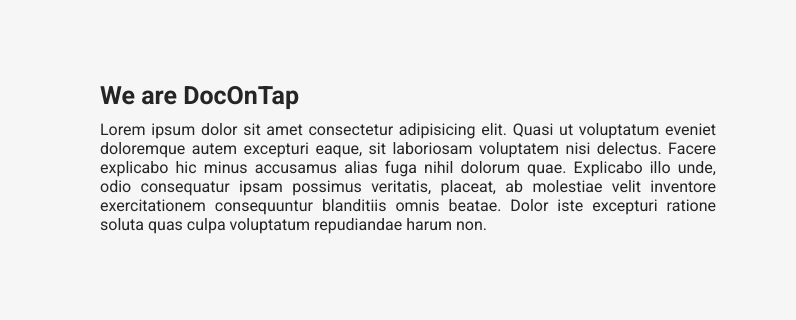
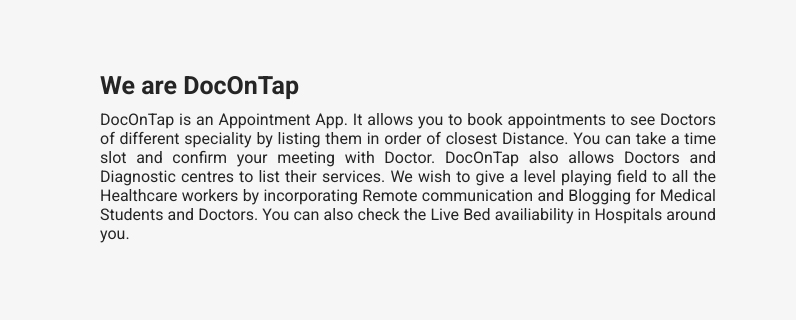
Before and after one commit to ayushmangarg2003/DoctorInterface, a plain HTML site: page index.html in a window 1280 px wide. Shown: the part 320-640 px from the top of the page, 484-1280 px from the left. Drawn offline with nearby package versions, Linux system fonts and the light colour scheme.

Commit message:
Update index.html

```diff
--- a/index.html
+++ b/index.html
@@ -49,14 +49,7 @@
             We are DocOnTap<span class="typing-2"></span>
           </div>
           <p>
-            Lorem ipsum dolor sit amet consectetur adipisicing elit. Quasi ut
-            voluptatum eveniet doloremque autem excepturi eaque, sit
-            laboriosam voluptatem nisi delectus. Facere explicabo hic minus
-            accusamus alias fuga nihil dolorum quae. Explicabo illo unde, odio
-            consequatur ipsam possimus veritatis, placeat, ab molestiae velit
-            inventore exercitationem consequuntur blanditiis omnis beatae.
-            Dolor iste excepturi ratione soluta quas culpa voluptatum
-            repudiandae harum non.
+            DocOnTap is an Appointment App. It allows you to book appointments to see Doctors of different speciality by listing them in order of closest Distance. You can take a time slot and confirm your meeting with Doctor. DocOnTap also allows Doctors and Diagnostic centres to list their services. We wish to give a level playing field to all the Healthcare workers by incorporating Remote communication and Blogging for Medical Students and Doctors. You can also check the Live Bed availiability in Hospitals around you.
           </p>
         </div>
       </div>
```
